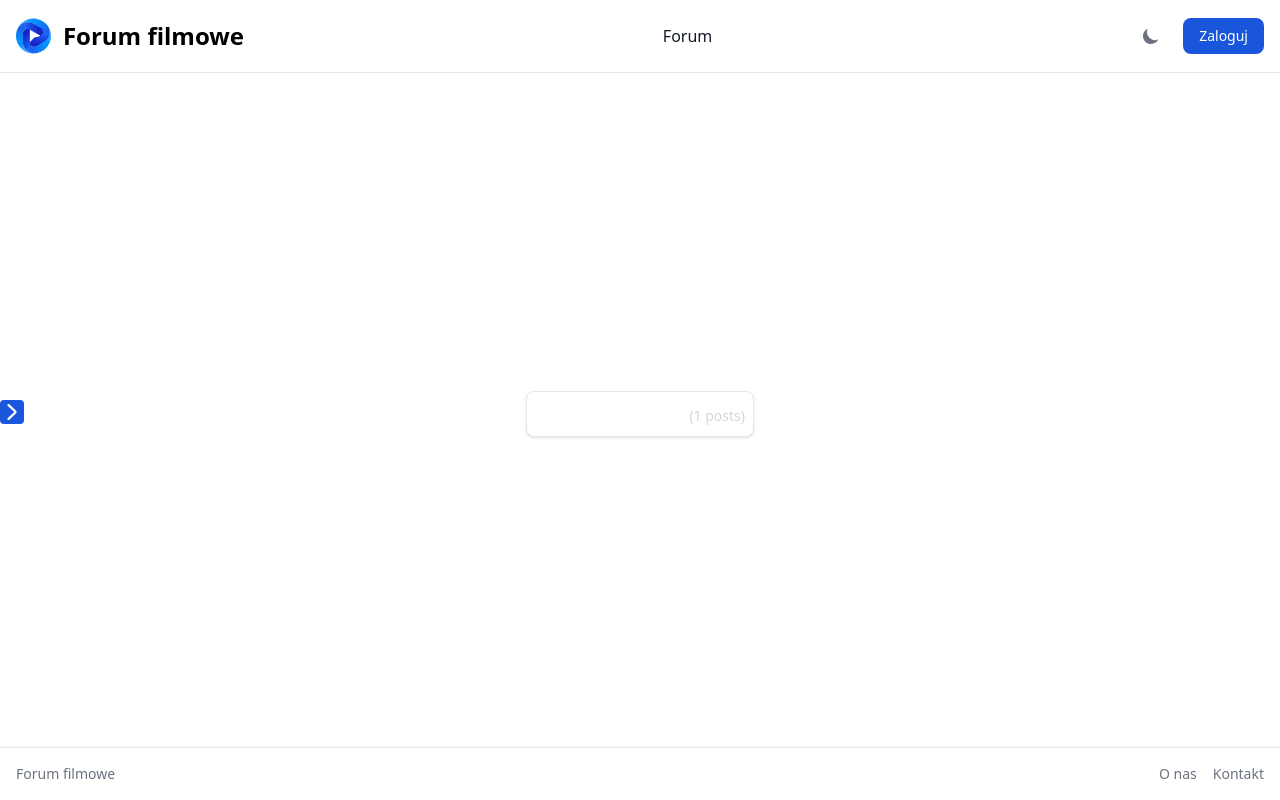
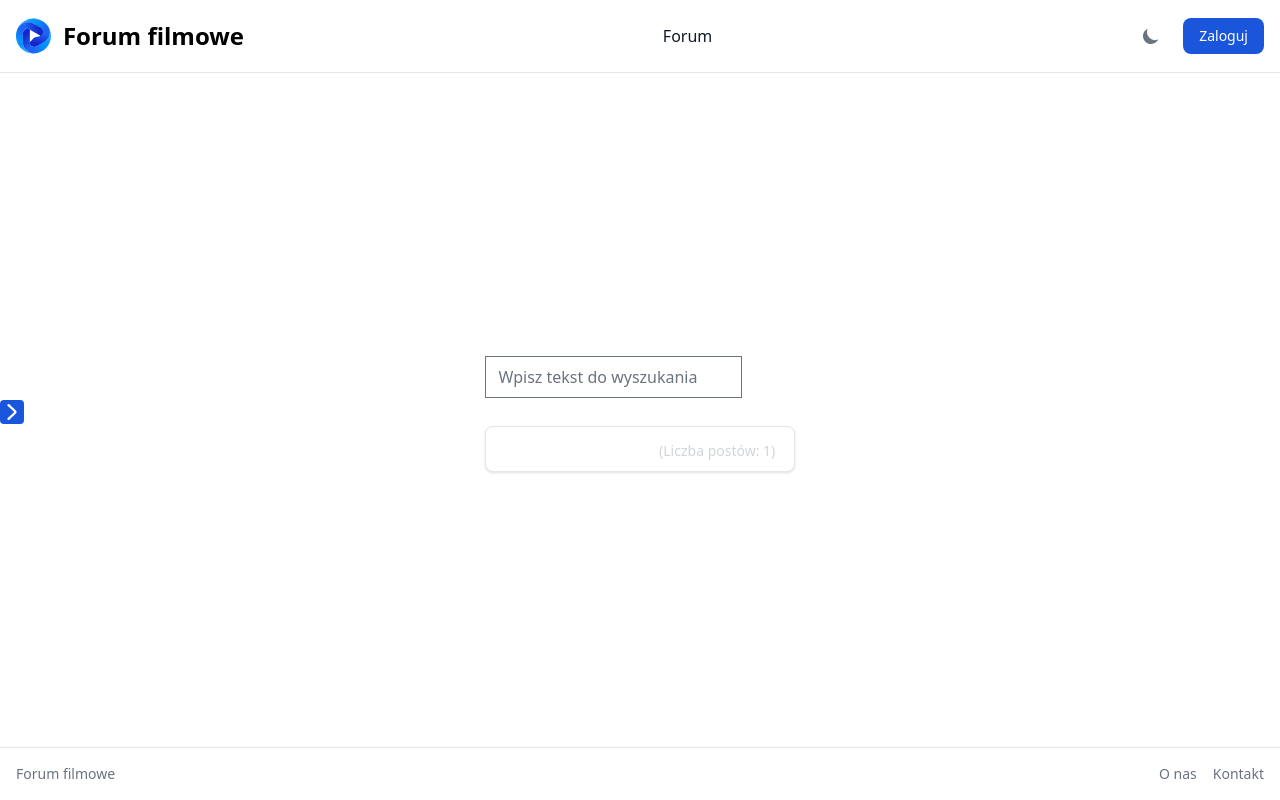
Before and after one commit to damiankuchar/sta_project, a Django app: page /forum_filmowe/forum/ in a window 1280 px wide. Run offline with Django 4.2, Linux system fonts and the light colour scheme; tables that the repository leaves empty hold one stand-in row (values such as "Sample post"); style sheets or scripts are compiled from the project's sources; some libraries are stand-ins or nearby versions.

Commit message:
search input

```diff
--- a/sta_project/forum_filmowe/templates/forum_filmowe/categories.html
+++ b/sta_project/forum_filmowe/templates/forum_filmowe/categories.html
@@ -3,13 +3,17 @@
 {% block content %}
 <div class="flex justify-center items-center max-h-screen">
     <div class="space-y-7">
+        <form method="GET" action="{% url 'forum_filmowe:search' %}">
+            <input type="text" name="search_text" placeholder="Wpisz tekst do wyszukania" required>
+            <button type="submit" class="text-white">Szukaj</button>
+        </form>
 
         {% for category in categories %}
         <a
             href="{% url 'forum_filmowe:category' category_name=category.name %}" class="text-white block w-full px-2 py-2 text-center bg-white border hover:bg-gray-100 border-gray-200 rounded-lg shadow dark:bg-gray-800 dark:border-gray-700 dark:hover:bg-gray-700 cursor-pointer">
 
             <span class="text-lg font-semibold">{{ category.name }}</span>
-            <span class="text-sm text-gray-300">({{ category.num_posts }} posts)</span>
+            <span class="text-sm text-gray-300">(Liczba postów: {{ category.num_posts }})</span>
         </a>
         {% endfor %}
     </div>
--- a/sta_project/forum_filmowe/urls.py
+++ b/sta_project/forum_filmowe/urls.py
@@ -13,4 +13,5 @@ urlpatterns = [
     path('edit_comment/<int:comment_id>/', views.edit_comment, name='edit_comment'),
     path('forum/',views.categories, name="categories"),
     path('forum/<category_name>/',views.category, name="category"),
+    path('search/',views.search, name="search"),
 ]
--- a/sta_project/forum_filmowe/views.py
+++ b/sta_project/forum_filmowe/views.py
@@ -4,7 +4,7 @@ from django.shortcuts import get_object_or_404, render, redirect
 from .models import Category, Comment, Like, Movie, Post
 from django.core.files.uploadedfile import SimpleUploadedFile
 from django.contrib import messages
-from django.db.models import Count, Case, When, Exists, OuterRef
+from django.db.models import Count, Case, When, Exists, OuterRef, Q
 
 
 def generate_unique_filename(filename):
@@ -33,6 +33,21 @@ def categories(request):
 
 def category(request, category_name):
     posts = Post.objects.filter(category__name=category_name).annotate(
+        num_comments=Count("comment", distinct=True),
+        num_likes=Count("like", distinct=True),
+        post_liked=Exists(Like.objects.filter(user=request.user, post=OuterRef("pk"))),
+    ).order_by("-created_at")
+
+    context = {"posts": posts}
+
+    return render(request, "forum_filmowe/index.html", context)
+
+def search(request):
+    search_text = request.GET.get('search_text', '')
+
+    posts = Post.objects.filter(
+        Q(title__icontains=search_text) | Q(content__icontains=search_text)
+    ).annotate(
         num_comments=Count("comment", distinct=True),
         num_likes=Count("like", distinct=True),
         post_liked=Exists(Like.objects.filter(user=request.user, post=OuterRef("pk"))),
```
